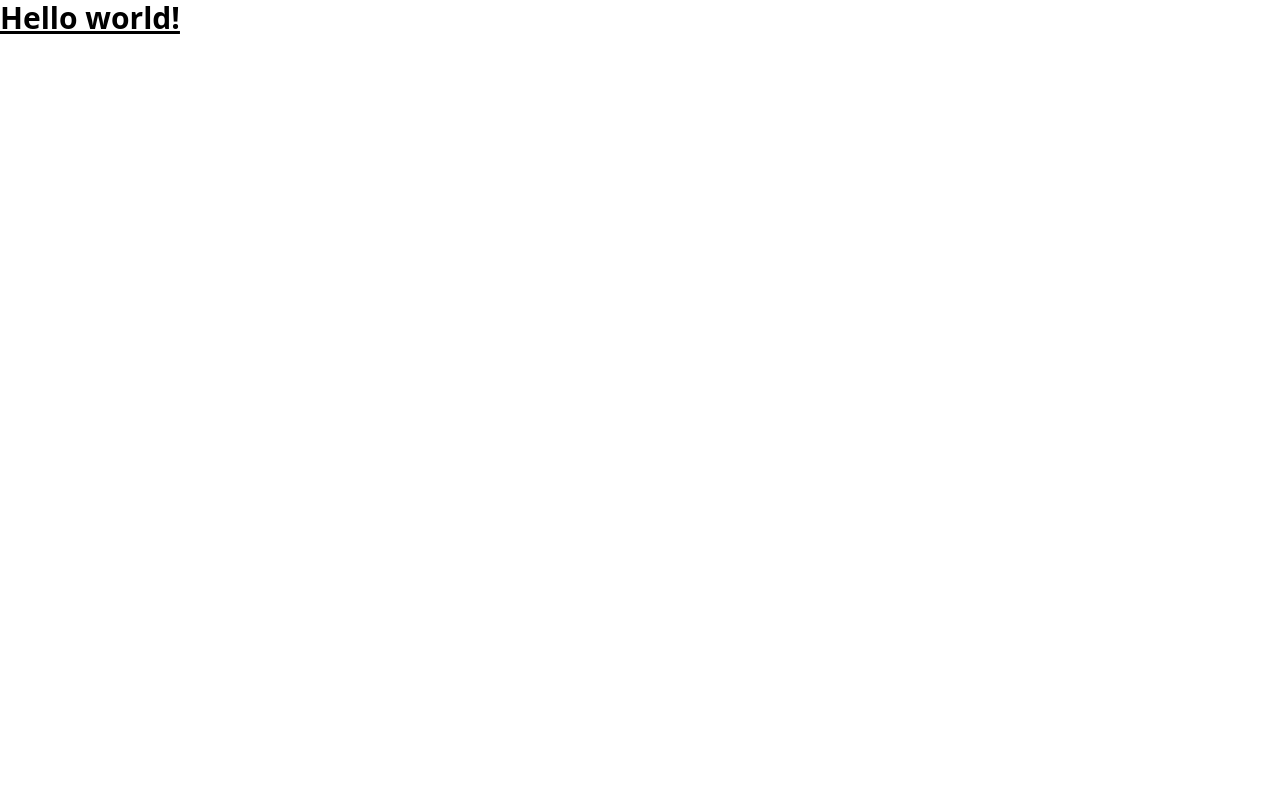
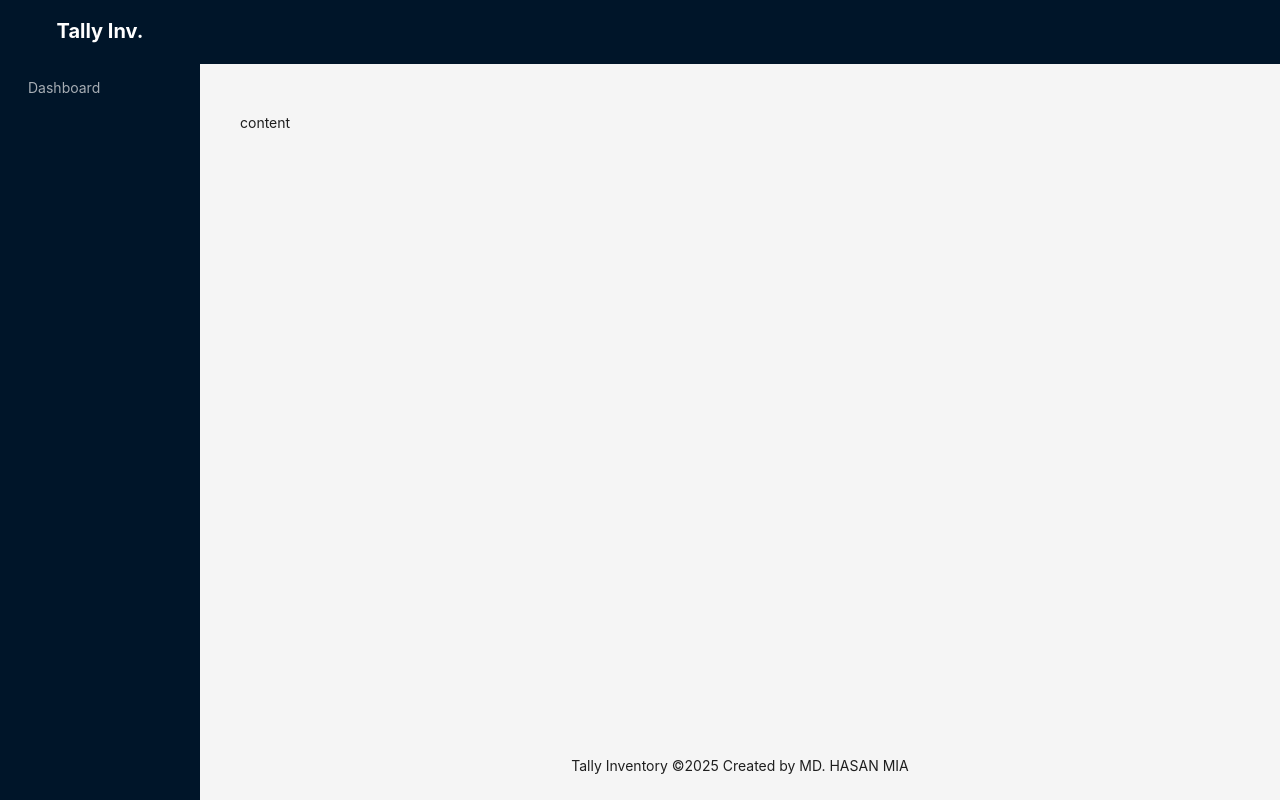
Before and after one commit to devhasanmia/tallyinventory-client, a React (Vite) app: page / in a window 1280 px wide. Built offline with nearby package versions, Linux system fonts and the light colour scheme.

Commit message:
basic layout setup

```diff
--- a/package.json
+++ b/package.json
@@ -11,8 +11,11 @@
   },
   "dependencies": {
     "@tailwindcss/vite": "^4.1.3",
+    "antd": "^5.24.6",
     "react": "^19.0.0",
     "react-dom": "^19.0.0",
+    "react-hook-form": "^7.55.0",
+    "react-icons": "^5.5.0",
     "tailwindcss": "^4.1.3"
   },
   "devDependencies": {
--- a/src/App.tsx
+++ b/src/App.tsx
@@ -1,9 +1,9 @@
+import AdminLayout from "./components/layouts/AdminLayout"
+
 function App() {
   return (
     <>
-      <h1 className="text-3xl font-bold underline">
-        Hello world!
-      </h1>
+      <AdminLayout/>
     </>
   )
 }
--- /dev/null
+++ b/src/components/layouts/AdminLayout.tsx
@@ -0,0 +1,51 @@
+import React from 'react';
+import { UploadOutlined, UserOutlined, VideoCameraOutlined } from '@ant-design/icons';
+import { Layout, Menu } from 'antd';
+const { Header, Content, Footer, Sider } = Layout;
+
+const items = [
+    {
+        key: "s",
+        label: `Dashboard`,
+
+    }
+]
+
+const AdminLayout: React.FC = () => {
+  return (
+    <Layout  style={{height:"100vh"}}>
+      <Sider
+        breakpoint="lg"
+        collapsedWidth="0"
+      >
+        <div style={{
+          height: "32px",
+          margin: "16px",
+          textAlign: "center",
+          color: "#fff",
+          fontSize: "20px",
+          fontWeight: "bold",
+        }}>Tally Inv.</div>
+        <Menu theme="dark" mode="inline" items={items} />
+      </Sider>
+      <Layout>
+        <Header />
+        <Content style={{ margin: '24px 16px 0' }}>
+          <div
+            style={{
+              padding: 24,
+              minHeight: 360,
+            }}
+          >
+            content
+          </div>
+        </Content>
+        <Footer style={{ textAlign: 'center' }}>
+          Tally Inventory ©{new Date().getFullYear()} Created by MD. HASAN MIA
+        </Footer>
+      </Layout>
+    </Layout>
+  );
+};
+
+export default AdminLayout;
```
Also changed, not shown: 2 other files (tests, documents, lock files or other folders).
